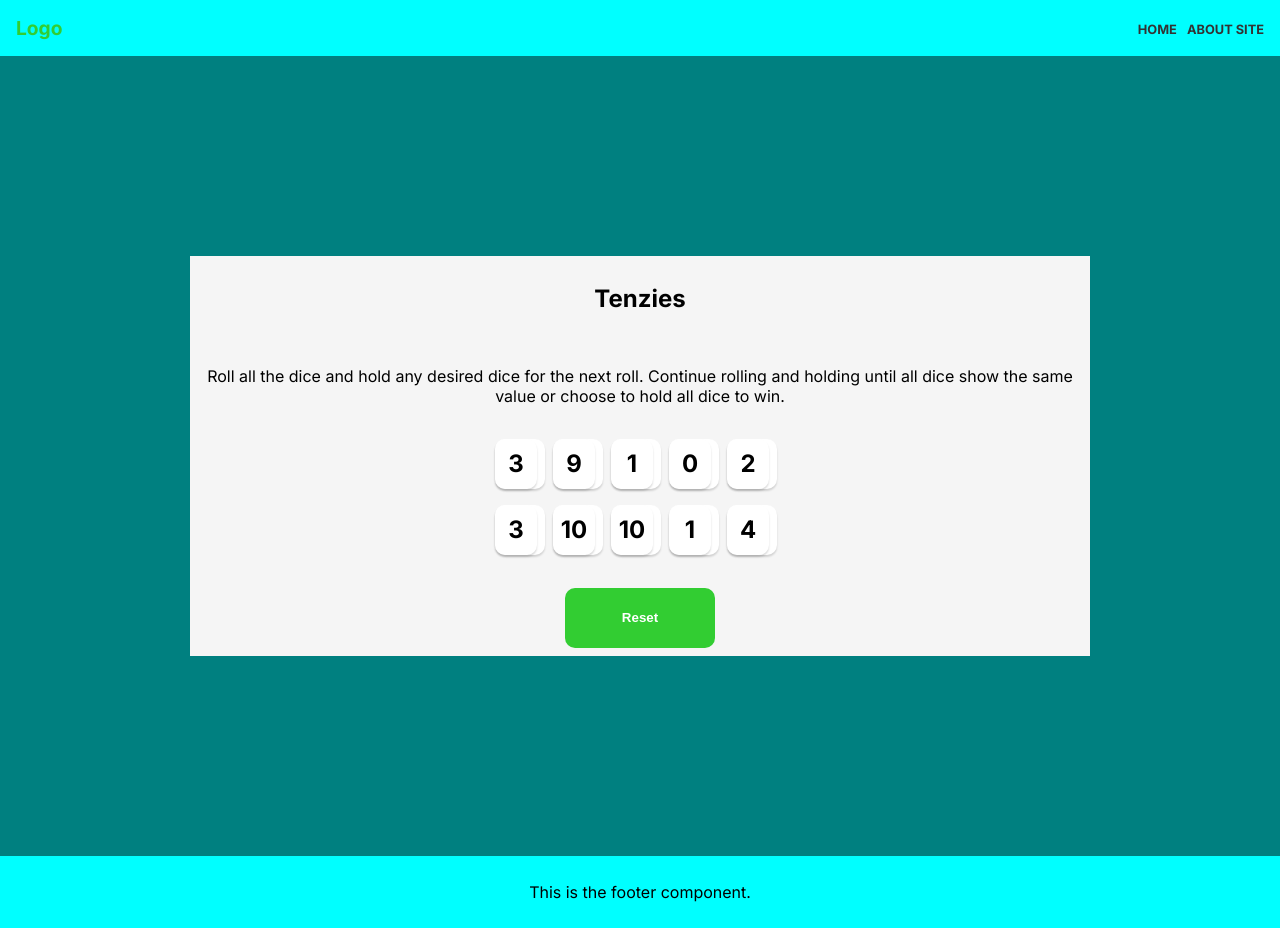
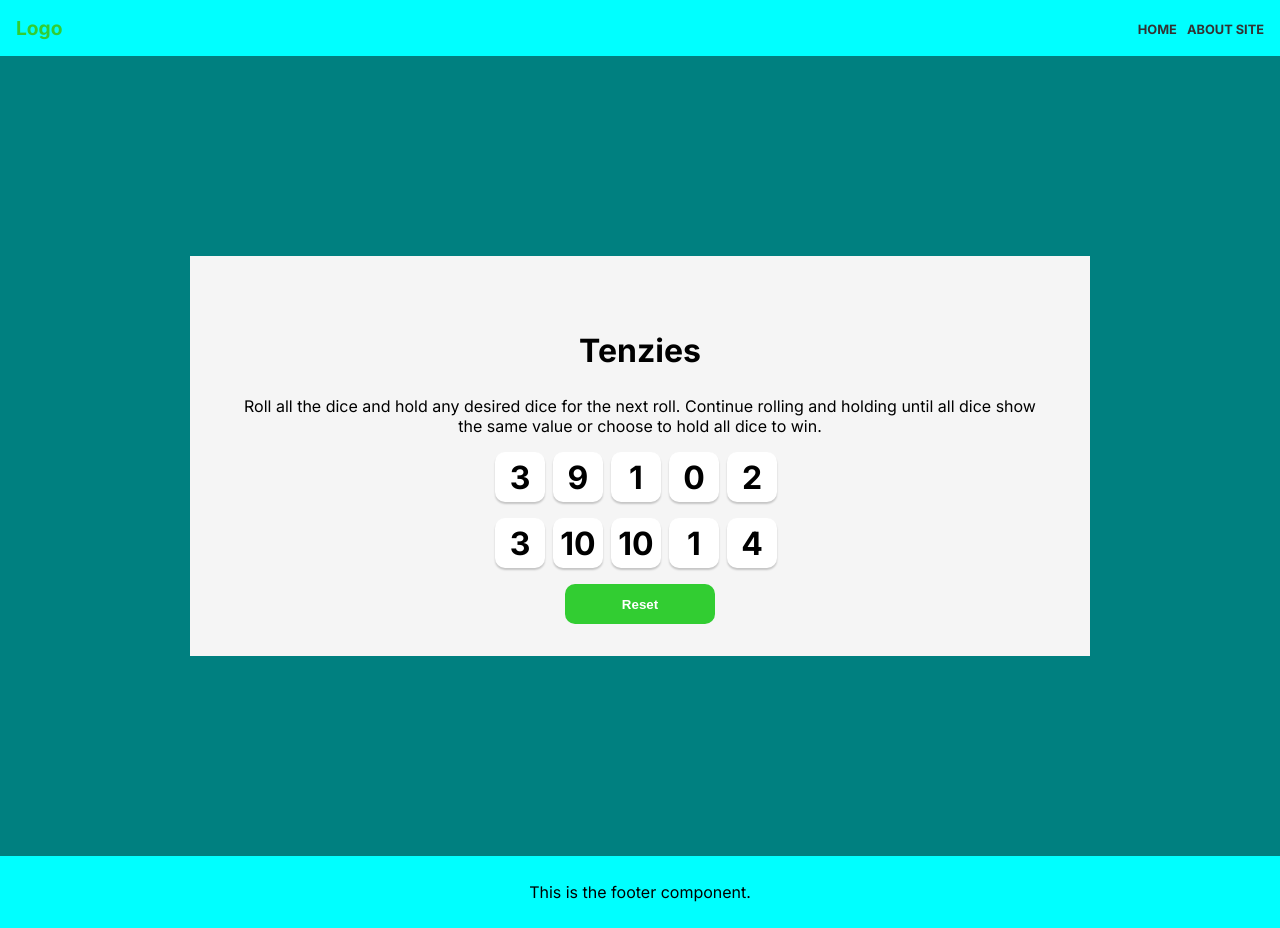
Before and after one commit to Walterhart/tenzies-game, a Next.js app in the folder tenzies/: page / in a window 1280 px wide. Built offline with nearby package versions, Linux system fonts and the light colour scheme.

Commit message:
Edit css

```diff
--- a/tenzies/src/app/page.js
+++ b/tenzies/src/app/page.js
@@ -56,13 +56,14 @@ export default function Home() {
   };
 
   const dicesElement = dices.map((num) => (
-    <div key={num.id} className={styles["dice--box"]}>
+
       <Dice
+        key={num.id}
         value={num.value}
         isHold={num.isHold}
         holdDice={() => holdDice(num.id)}
       />
-    </div>
+
   ));
 
   const resetGame = () => {
@@ -73,8 +74,8 @@ export default function Home() {
   return (
     <main className={styles.main}>
       <div className={styles["main--content"]}>
-        <h2>Tenzies</h2>
-        <p>Roll all the dice and hold any desired dice for the next roll. Continue rolling and holding until all dice show the same value or choose to hold all dice to win.</p>
+        <h2 className={styles["header--text"]}>Tenzies</h2>
+        <p >Roll all the dice and hold any desired dice for the next roll. Continue rolling and holding until all dice show the same value or choose to hold all dice to win.</p>
         <div className={styles["dices--container"]}>
           <div className={styles["dice--row"]}>{dicesElement.slice(0, 5)}</div>
           <div className={styles["dice--row"]}>{dicesElement.slice(5, 10)}</div>
--- a/tenzies/src/components/Dice.js
+++ b/tenzies/src/components/Dice.js
@@ -2,14 +2,16 @@ import styles from '../styles/page.module.css';
 
 function Dice(props) {
     const diceColor = {
-        backgroundColor: props.isHold ? "#59E391" : "white"
-    }
+        backgroundColor: props.isHold ? "#59E391" : "white",
+      };
 
   return (
-    <div  className={styles['dice--box'] } style={diceColor} onClick={props.holdDice} >
-    <h2 className={styles[`dice--font `]}>{props.value}</h2>
+    <div className={styles['dice--box']} style={diceColor} onClick={props.holdDice}>
+      <h2 className={styles[`dice--font`]}>
+        {props.value}
+      </h2>
     </div>
-  )
+  );
 }
 
-export default Dice
+export default Dice;
--- a/tenzies/src/styles/page.module.css
+++ b/tenzies/src/styles/page.module.css
@@ -19,7 +19,16 @@
   align-items: center;
   flex-basis: auto;
   overflow: hidden;
+  padding: 3em;
+
 }
+.main--content p{
+  margin-top: 0;
+}
+.header--text{
+  font-size: 2rem;
+}
+
 
 .dices--container {
   display: flex;
@@ -37,7 +46,7 @@
 .dice--box {
   height: 50px;
   width: 50px;
-  box-shadow: 0px 2px 2px rgba(0, 0, 0, 0.15);
+  box-shadow: 0px 2px 2px rgba(0, 0, 0, 0.2);
   border-radius: 10px;
   display: flex;
   justify-content: center;
@@ -46,6 +55,7 @@
   background-color: white;
   margin-right: 0.5rem;
 }
+
 
 .dice--font {
   font-size: 2rem;
```
